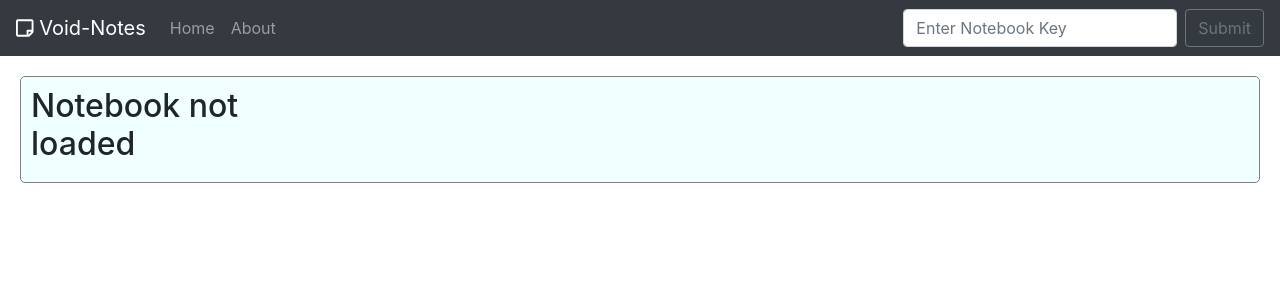
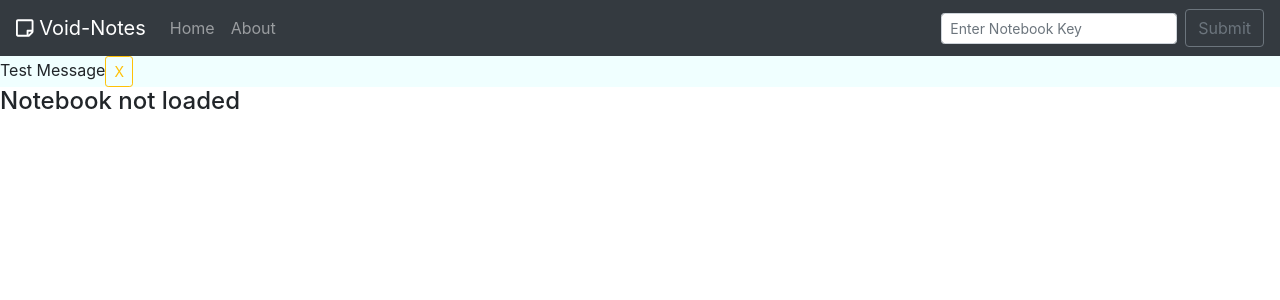
Before and after one commit to daspe/void-notes, a React (Create React App) app: page / in a window 1280 px wide. Shown: the top 300 px of the page. Built offline with nearby package versions, Linux system fonts and the light colour scheme.

Commit message:
Added message component

```diff
--- a/src/App.js
+++ b/src/App.js
@@ -13,6 +13,7 @@ import { faCheckSquare, faStickyNote } from '@fortawesome/free-regular-svg-icons
 // Import React Components
 import NavigationBar from './components/NavigationBar/NavigationBar';
 import Notebook from './components/Notebook/Notebook';
+import Message from './components/Message/Message';
 
 // Import Bootstrap and App CSS
 import 'bootstrap/dist/css/bootstrap.min.css';
@@ -92,6 +93,13 @@ class App extends Component {
     .catch(err => console.log(err));
   }
 
+  displayMessage = (msg) => {
+    this.setState = {
+      msg: msg,
+      msgShow: true,
+    }
+  }
+
   render() {
     return (
       <Router>
@@ -101,6 +109,7 @@ class App extends Component {
             onChange={this.onChangeNbKey}
             onSubmit={this.onSubmitNbKey}
           />
+          <Message text={this.state.msg} />
           <Switch>
             <Route path="/">
               <Notebook
--- /dev/null
+++ b/src/components/Message/Message.css
@@ -0,0 +1,8 @@
+.message {
+    background-color: azure;
+}
+
+.message-text {
+    width: 100%;
+    text-align: center;
+}
--- /dev/null
+++ b/src/components/Message/Message.js
@@ -0,0 +1,34 @@
+// Message component; displays a message under navigation bar
+import React from 'react';
+import { Button } from 'react-bootstrap';
+import './Message.css';
+
+class Message extends React.Component {
+    constructor(props) {
+        super(props);
+        this.state = {showMsg: true};
+    }
+
+    hideMsg() {
+        this.setState({showMsg: false});
+    }
+
+    render() {
+        if (this.state.showMsg) {
+            return (
+                <div className="message">
+                    <span className="message-text">Test Message</span>
+                    <Button
+                        variant="outline-warning"
+                        size="sm"
+                        onClick={() => this.hideMsg()}
+                    >X</Button>
+                </div>
+            );
+        } else {
+            return null;
+        }
+    }
+}
+
+export default Message;
--- a/src/components/NavigationBar/NavigationBar.js
+++ b/src/components/NavigationBar/NavigationBar.js
@@ -23,7 +23,14 @@ function NavigationBar({ nbLoaded, onChange, onSubmit }) {
           <Nav.Link href="/about">About</Nav.Link>
         </Nav>
         <Form inline>
-          <FormControl type="text" placeholder="Enter Notebook Key" className="mr-sm-2" onChange={onChange}/>
+          <FormControl
+            type="text"
+            placeholder="Enter Notebook Key"
+            size="sm"
+            className="mr-sm-2"
+            onChange={onChange}
+            onSubmit={onSubmit}
+          />
           <Button variant="outline-secondary" onClick={onSubmit}>Submit</Button>
         </Form>
       </Navbar.Collapse>
--- a/src/components/Note/Note.js
+++ b/src/components/Note/Note.js
@@ -2,10 +2,10 @@ import React from 'react';
 import './Note.css';
 
 function Note(props) {
-  const { title, note } = props.data;
+  const { id, title, note } = props.data;
   return (
     <div className="note">
-      <div className="note-title">{title}</div>
+      <div className="note-title">({id}) {title}</div>
       <div>{note}</div>
     </div>
   );
--- a/src/components/Notebook/Notebook.js
+++ b/src/components/Notebook/Notebook.js
@@ -17,16 +17,18 @@ function Notebook({ nbLoaded, notesLoaded, nb, notes }) {
       );
     } else {
       return (
-        <div className="notebook">
-          <h2>Notebook {nb.nbKey} was loaded</h2>
-          <p>There are no notes in this notebook...</p>
+        <div>
+          <h4>Notebook {nb.nbKey} was loaded</h4>
+          <div className="notebook">
+            <p>There are no notes in this notebook...</p>
+          </div>
         </div>
       );
     }
   } else {
     return (
-      <div className="notebook">
-        <h2>Notebook not loaded</h2>
+      <div>
+        <h4>Notebook not loaded</h4>
       </div>
     );
   }
```
